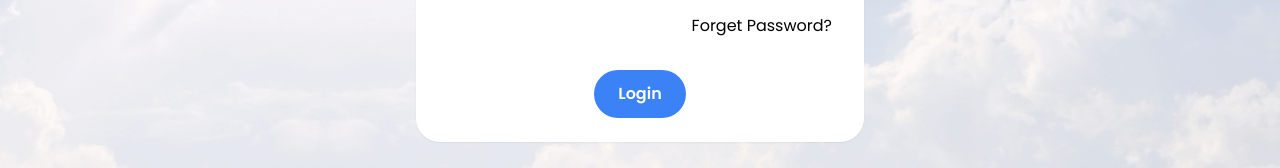
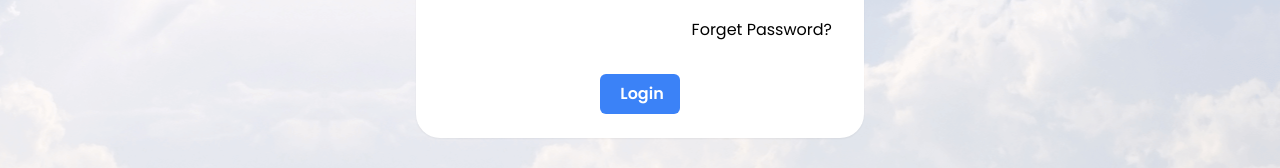
Before and after one commit to techxudo-office/Skyight-MD, a React (Vite) app: page / in a window 1280 px wide. Shown: the part 440-608 px from the top of the page. Built offline with nearby package versions, Linux system fonts and the light colour scheme.

Commit message:
fix: Icons of details and users in company

```diff
--- a/src/components/Button/Button.jsx
+++ b/src/components/Button/Button.jsx
@@ -1,16 +1,25 @@
 import React from 'react';
+import { Loader } from '../components';
 
-const Button = ({ text, onClick, type = 'button', className = '', styles, disabled }) => {
+const Button = ({ text, onClick, type = 'button', className = '', styles, disabled, id, textColorHover, icon, loading }) => {
+
     return (
         <>
             <button
                 type={type}
                 onClick={onClick}
                 disabled={disabled}
-                className={`w-full py-3 px-6 bg-primary hover:bg-secondary text-white font-semibold rounded-full transition duration-300 ease-in-out transform focus:outline-none ${className}`}
+                className={`group ${disabled ? 'cursor-not-allowed text-text bg-lightgray border-gray border-2' : 'bg-primary text-white hover:bg-secondary'}  w-fit py-2 px-4    font-semibold rounded-md transition duration-300 ease-in-out transform focus:outline-none ${className} `}
                 style={styles}
+                id={id}
             >
-                {text}
+                {loading ? <Loader /> :
+                    <div className='flex items-center justify-center gap-1 '>
+                        <span className={`${disabled ? "text-text" : "text-white"} text-xl pb-[2px] `}>{icon}</span>
+                        <span className={` hover:${textColorHover} max-md:text-sm`}>{text}</span>
+
+                    </div>
+                }
             </button >
         </>
     );
--- a/src/pages/Companies/Companies.jsx
+++ b/src/pages/Companies/Companies.jsx
@@ -6,10 +6,11 @@ import {
 } from "../../components/CardLayout/CardLayout";
 import { useNavigate } from "react-router-dom";
 
-import { Table, Tag } from "../../components/components";
+import { Button, CustomTooltip, Table, Tag } from "../../components/components";
 import { getCompanies } from "../../_core/features/companySlice";
 import { useDispatch, useSelector } from "react-redux";
 import dayjs from "dayjs";
+import { FaEye, FaUser } from "react-icons/fa";
 
 const Companies = () => {
   const navigate = useNavigate();
@@ -58,22 +59,27 @@ const Companies = () => {
       name: "",
       selector: (row) => (
         <div className="flex items-center gap-x-4">
-          <span
-            className="text-xl cursor-pointer"
+          <CustomTooltip content={"Details"}>
+            <div>
+              <FaEye
+                className="text-lg text-greenColor cursor-pointer"
                 onClick={() => {
                   navigate(`/dashboard/company/details/${row.id}`);
                 }}
-          >
-            <p>Details</p>
-          </span>
-          <span
-            className="text-xl cursor-pointer"
+              />
+            </div>
+          </CustomTooltip>
+          <CustomTooltip content={"Users"}>
+            <div>
+              <FaUser
+                className="text-base text-primary cursor-pointer"
                 onClick={() => {
                   navigate(`/dashboard/company/users/${row.id}`);
                 }}
-          >
-            <p>Users</p>
-          </span>
+              />
+            </div>
+          </CustomTooltip>
+
         </div>
       ),
       sortable: false,
```
Lines whose indentation alone changed are shown as unchanged.
